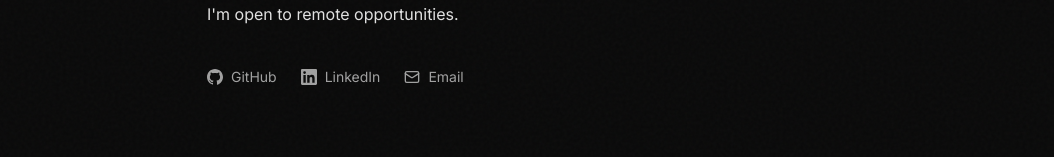
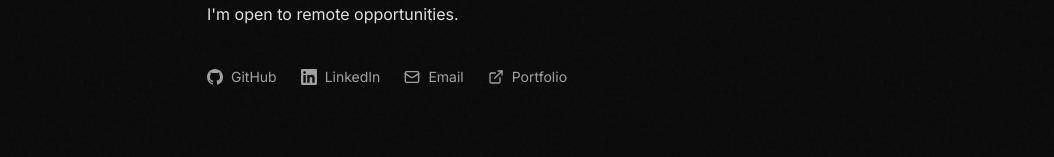
Before and after one commit to HernanRochon664/portfolio, a Next.js app: page /about in a window 1280 px wide. Shown: the part 402-559 px from the top of the page, without its empty margins (113-1167 px from the left). Built offline with nearby package versions, Linux system fonts and the light colour scheme.

Commit message:
feat(contact): add portfolio deployment link to about and resume pages

```diff
--- a/src/app/about/page.tsx
+++ b/src/app/about/page.tsx
@@ -1,4 +1,4 @@
-import { Mail } from "lucide-react"
+import { ExternalLink, Mail } from "lucide-react"
 import { GithubIcon, LinkedInIcon } from "@/components/ui/icons"
 
 export default function AboutPage() {
@@ -50,6 +50,15 @@ export default function AboutPage() {
           <Mail className="size-4" />
           <span>Email</span>
         </a>
+        <a
+          href="https://portfolio-five-mu-o76n21qfaq.vercel.app"
+          target="_blank"
+          rel="noopener noreferrer"
+          className="flex items-center gap-2 text-sm text-muted-foreground transition-colors hover:text-foreground"
+        >
+          <ExternalLink className="size-4" />
+          <span>Portfolio</span>
+        </a>
       </div>
     </div>
   )
--- a/src/app/resume/page.tsx
+++ b/src/app/resume/page.tsx
@@ -72,7 +72,7 @@ export default function ResumePage() {
         </p>
         <p className="mt-3 font-mono text-xs text-muted-foreground">
           hernan.rochon7@gmail.com · linkedin.com/in/hernan-rochon ·
-          github.com/HernanRochon664
+          github.com/HernanRochon664 · portfolio-five-mu-o76n21qfaq.vercel.app
         </p>
       </header>
 
```
